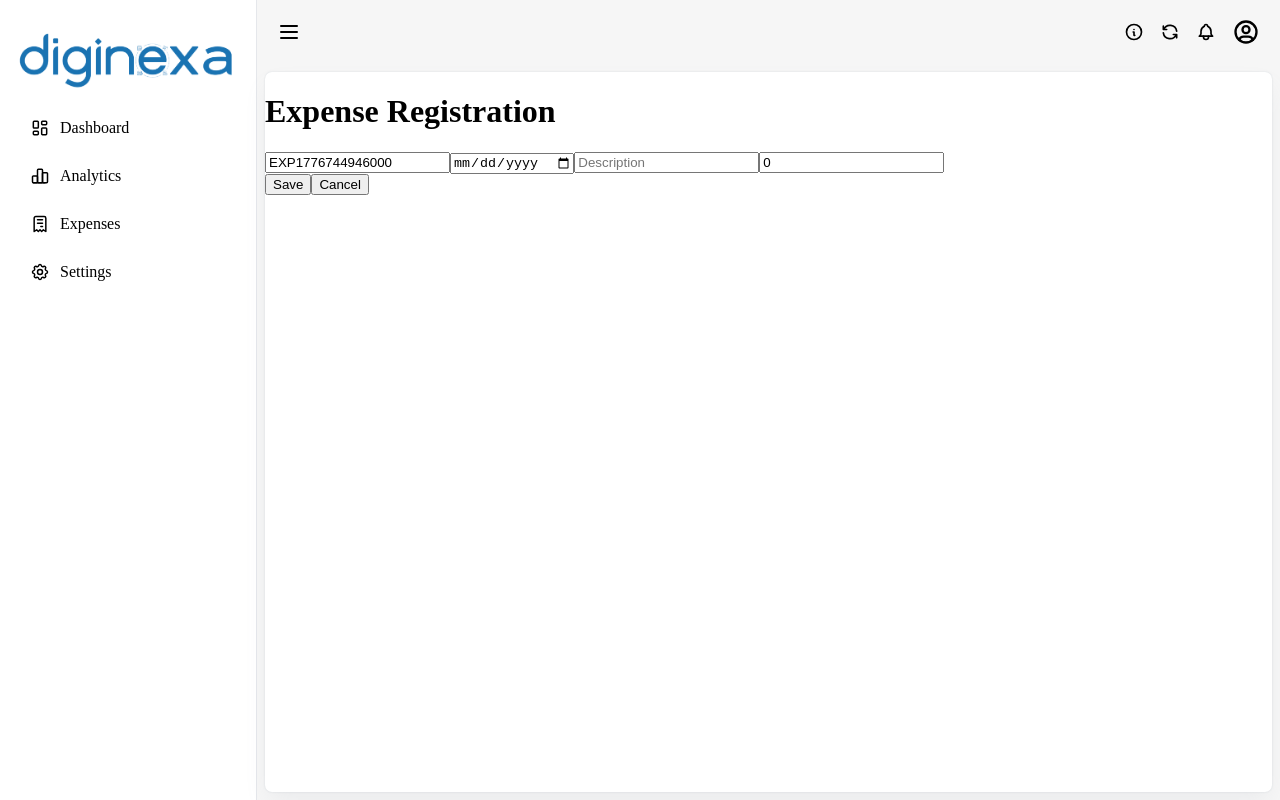
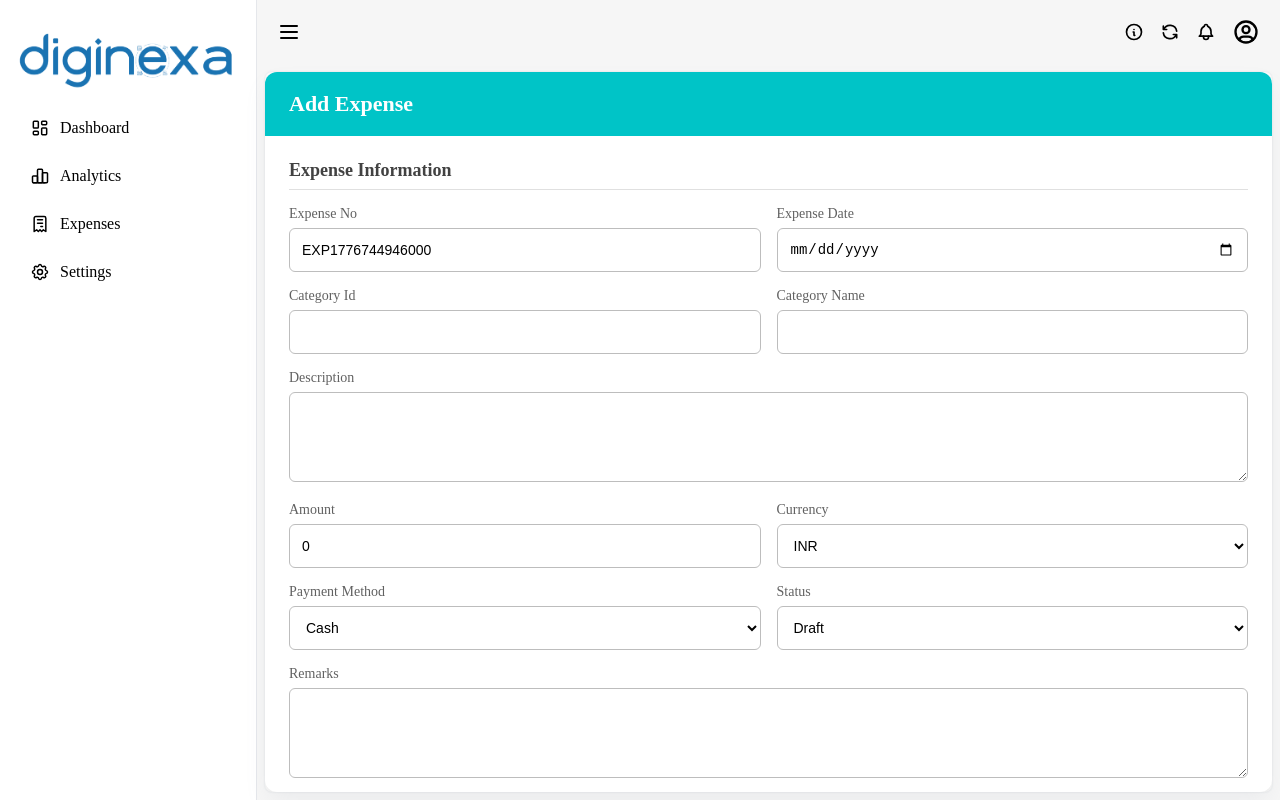
Before and after one commit to Gousetaj/SimplXpense, a React (Vite) app: page /expenses/add in a window 1280 px wide. Built offline with nearby package versions, Linux system fonts and the light colour scheme; sample sign-in values are in the browser's storage.

Commit message:
some changes in expense registration form

```diff
--- /dev/null
+++ b/src/views/requisition/ExpenseRequisition/ExpenseRegistrationForm.css
@@ -0,0 +1,188 @@
+/* Page */
+
+.page-container {
+  /* padding: 24px; */
+  width: 100%;
+  height: 100%;
+  /* max-width: 1200px; */
+  margin: 0 auto;
+}
+
+/* Title */
+
+.page-title {
+  margin: 0 0 24px;
+  font-size: 28px;
+  font-weight: 600;
+  color: #212121;
+}
+
+/* Card */
+
+.v-card-custom {
+  background: #fff;
+  border-radius: 12px;
+  height: 100%;
+  box-shadow:
+    0 2px 8px rgba(0, 0, 0, 0.08),
+    0 8px 24px rgba(0, 0, 0, 0.05);
+  overflow: hidden;
+}
+
+/* Header */
+
+.card-header {
+  height: 64px;
+  display: flex;
+  align-items: center;
+  padding: 0 24px;
+  background: #00c4c7;
+}
+
+.card-header h2 {
+  margin: 0;
+  color: white;
+  font-size: 22px;
+  font-weight: 600;
+}
+
+/* Body */
+
+.card-body {
+  padding: 24px;
+}
+
+/* Form Grid */
+
+.form-grid {
+  display: grid;
+  grid-template-columns: repeat(2, minmax(250px, 1fr));
+  gap: 16px;
+}
+
+/* Full Width */
+
+.col-span-2 {
+  grid-column: 1 / -1;
+}
+
+/* Label */
+
+.v-label {
+  display: block;
+  margin-bottom: 6px;
+  color: #616161;
+  font-size: 14px;
+  font-weight: 500;
+}
+
+/* Input */
+
+.v-input {
+  width: 100%;
+  height: 44px;
+  padding: 0 12px;
+  border: 1px solid #bdbdbd;
+  border-radius: 6px;
+  outline: none;
+  font-size: 14px;
+  box-sizing: border-box;
+  transition: all 0.2s ease;
+  background: white;
+}
+
+.v-input:hover {
+  border-color: #424242;
+}
+
+.v-input:focus {
+  border-color: #00c4c7;
+  box-shadow: 0 0 0 1px #00c4c7;
+}
+
+/* Textarea */
+
+.v-textarea {
+  width: 100%;
+  min-height: 90px;
+  padding: 12px;
+  border: 1px solid #bdbdbd;
+  border-radius: 6px;
+  resize: vertical;
+  font-size: 14px;
+  outline: none;
+  box-sizing: border-box;
+}
+
+.v-textarea:focus {
+  border-color: #00c4c7;
+  box-shadow: 0 0 0 1px #00c4c7;
+}
+
+/* Section */
+
+.form-section {
+  margin-bottom: 28px;
+}
+
+.form-section-title {
+  margin: 0 0 16px;
+  font-size: 18px;
+  font-weight: 600;
+  color: #424242;
+  border-bottom: 1px solid #e0e0e0;
+  padding-bottom: 8px;
+}
+
+/* Footer */
+
+.card-actions {
+  border-top: 1px solid #eeeeee;
+  padding: 16px 24px;
+  display: flex;
+  justify-content: flex-end;
+  gap: 12px;
+}
+
+/* Buttons */
+
+.v-btn {
+  min-width: 100px;
+  height: 40px;
+  border: none;
+  border-radius: 8px;
+  cursor: pointer;
+  font-size: 14px;
+  font-weight: 500;
+  transition: all 0.2s ease;
+}
+
+.v-btn-primary {
+  background: #00c4c7;
+  color: white;
+}
+
+.v-btn-primary:hover {
+  filter: brightness(0.95);
+}
+
+.v-btn-secondary {
+  background: transparent;
+  color: #fa896b;
+}
+
+.v-btn-secondary:hover {
+  background: rgba(250, 137, 107, 0.1);
+}
+
+/* Responsive */
+
+@media (max-width: 768px) {
+  .form-grid {
+    grid-template-columns: 1fr;
+  }
+
+  .col-span-2 {
+    grid-column: auto;
+  }
+}
--- a/src/views/requisition/ExpenseRequisition/ExpenseRegistrationForm.tsx
+++ b/src/views/requisition/ExpenseRequisition/ExpenseRegistrationForm.tsx
@@ -1,9 +1,27 @@
-import { useState } from "react";
-import { useNavigate } from "react-router-dom";
-import { saveExpense } from "@/db/expenseDb.ts";
+import { useEffect, useState } from "react";
+import {
+  useNavigate,
+  useParams,
+  useLocation,
+} from "react-router-dom";
+
+import {
+  saveExpense,
+  getExpenseById,
+} from "@/db/expenseDb";
+
+import "./ExpenseRegistrationForm.css";
 
 function ExpenseRegistrationForm() {
   const navigate = useNavigate();
+  const { id } = useParams();
+  const location = useLocation();
+
+  const isEdit = location.pathname.includes("/edit/");
+  const isView = location.pathname.includes("/view/");
+  const readOnly = isView;
+
+  const [loading, setLoading] = useState(false);
 
   const [form, setForm] = useState({
     ExpenseNo: `EXP${Date.now()}`,
@@ -18,27 +36,86 @@ function ExpenseRegistrationForm() {
     Remarks: "",
   });
 
+  useEffect(() => {
+    const loadExpense = async () => {
+      if (!id) return;
+
+      setLoading(true);
+
+      try {
+        const expense: any =
+          await getExpenseById(id);
+
+        if (expense) {
+          setForm(expense);
+        }
+      } finally {
+        setLoading(false);
+      }
+    };
+
+    loadExpense();
+  }, [id]);
+
   const handleSave = async () => {
     await saveExpense(form);
 
     navigate("/MyExpense");
   };
 
+  if (loading) {
     return (
       <div className="page-container">
-      <h1>Expense Registration</h1>
+        Loading...
+      </div>
+    );
+  }
 
-      <div className="card">
+  return (
+    <div className="page-container">
+      <div className="v-card-custom">
+
+        <div className="card-header">
+          <h2>
+            {isEdit
+              ? "Edit Expense"
+              : isView
+              ? "View Expense"
+              : "Add Expense"}
+          </h2>
+        </div>
+
+        <div className="card-body">
+
+          <div className="form-section">
+            <h3 className="form-section-title">
+              Expense Information
+            </h3>
+
             <div className="form-grid">
 
+              <div>
+                <label className="v-label">
+                  Expense No
+                </label>
+
                 <input
+                  className="v-input"
                   value={form.ExpenseNo}
                   readOnly
                 />
+              </div>
+
+              <div>
+                <label className="v-label">
+                  Expense Date
+                </label>
 
                 <input
+                  className="v-input"
                   type="date"
                   value={form.ExpenseDate}
+                  disabled={readOnly}
                   onChange={(e) =>
                     setForm({
                       ...form,
@@ -46,41 +123,224 @@ function ExpenseRegistrationForm() {
                     })
                   }
                 />
+              </div>
+
+              <div>
+                <label className="v-label">
+                  Category Id
+                </label>
 
                 <input
-            placeholder="Description"
-            value={form.Description}
+                  className="v-input"
+                  value={form.CategoryId}
+                  disabled={readOnly}
                   onChange={(e) =>
                     setForm({
                       ...form,
-                Description: e.target.value,
-              })
-            }
-          />
-
-          <input
-            type="number"
-            value={form.Amount}
-            onChange={(e) =>
-              setForm({
-                ...form,
-                Amount: Number(e.target.value),
+                      CategoryId: e.target.value,
                     })
                   }
                 />
               </div>
 
-        <div className="page-actions">
-          <button onClick={handleSave}>
-            Save
-          </button>
+              <div>
+                <label className="v-label">
+                  Category Name
+                </label>
+
+                <input
+                  className="v-input"
+                  value={form.CategoryName}
+                  disabled={readOnly}
+                  onChange={(e) =>
+                    setForm({
+                      ...form,
+                      CategoryName:
+                        e.target.value,
+                    })
+                  }
+                />
+              </div>
+
+              <div className="col-span-2">
+                <label className="v-label">
+                  Description
+                </label>
+
+                <textarea
+                  className="v-textarea"
+                  value={form.Description}
+                  disabled={readOnly}
+                  onChange={(e) =>
+                    setForm({
+                      ...form,
+                      Description:
+                        e.target.value,
+                    })
+                  }
+                />
+              </div>
+
+              <div>
+                <label className="v-label">
+                  Amount
+                </label>
+
+                <input
+                  className="v-input"
+                  type="number"
+                  value={form.Amount}
+                  disabled={readOnly}
+                  onChange={(e) =>
+                    setForm({
+                      ...form,
+                      Amount: Number(
+                        e.target.value
+                      ),
+                    })
+                  }
+                />
+              </div>
+
+              <div>
+                <label className="v-label">
+                  Currency
+                </label>
+
+                <select
+                  className="v-input"
+                  value={form.Currency}
+                  disabled={readOnly}
+                  onChange={(e) =>
+                    setForm({
+                      ...form,
+                      Currency:
+                        e.target.value,
+                    })
+                  }
+                >
+                  <option value="INR">
+                    INR
+                  </option>
+                  <option value="USD">
+                    USD
+                  </option>
+                  <option value="EUR">
+                    EUR
+                  </option>
+                </select>
+              </div>
+
+              <div>
+                <label className="v-label">
+                  Payment Method
+                </label>
+
+                <select
+                  className="v-input"
+                  value={form.PaymentMethod}
+                  disabled={readOnly}
+                  onChange={(e) =>
+                    setForm({
+                      ...form,
+                      PaymentMethod:
+                        e.target.value,
+                    })
+                  }
+                >
+                  <option value="Cash">
+                    Cash
+                  </option>
+                  <option value="Card">
+                    Card
+                  </option>
+                  <option value="UPI">
+                    UPI
+                  </option>
+                  <option value="Bank Transfer">
+                    Bank Transfer
+                  </option>
+                </select>
+              </div>
+
+              <div>
+                <label className="v-label">
+                  Status
+                </label>
+
+                <select
+                  className="v-input"
+                  value={form.Status}
+                  disabled={readOnly}
+                  onChange={(e) =>
+                    setForm({
+                      ...form,
+                      Status:
+                        e.target.value,
+                    })
+                  }
+                >
+                  <option value="Draft">
+                    Draft
+                  </option>
+                  <option value="Submitted">
+                    Submitted
+                  </option>
+                  <option value="Approved">
+                    Approved
+                  </option>
+                  <option value="Rejected">
+                    Rejected
+                  </option>
+                </select>
+              </div>
+
+              <div className="col-span-2">
+                <label className="v-label">
+                  Remarks
+                </label>
+
+                <textarea
+                  className="v-textarea"
+                  value={form.Remarks}
+                  disabled={readOnly}
+                  onChange={(e) =>
+                    setForm({
+                      ...form,
+                      Remarks:
+                        e.target.value,
+                    })
+                  }
+                />
+              </div>
+
+            </div>
+          </div>
+
+        </div>
+
+        <div className="card-actions">
 
           <button
-            onClick={() => navigate("/MyExpense")}
+            className="v-btn v-btn-secondary"
+            onClick={() =>
+              navigate("/MyExpense")
+            }
           >
             Cancel
           </button>
+
+          {!readOnly && (
+            <button
+              className="v-btn v-btn-primary"
+              onClick={handleSave}
+            >
+              Save
+            </button>
+          )}
+
         </div>
+
       </div>
     </div>
   );
```
Lines whose indentation alone changed are shown as unchanged.
